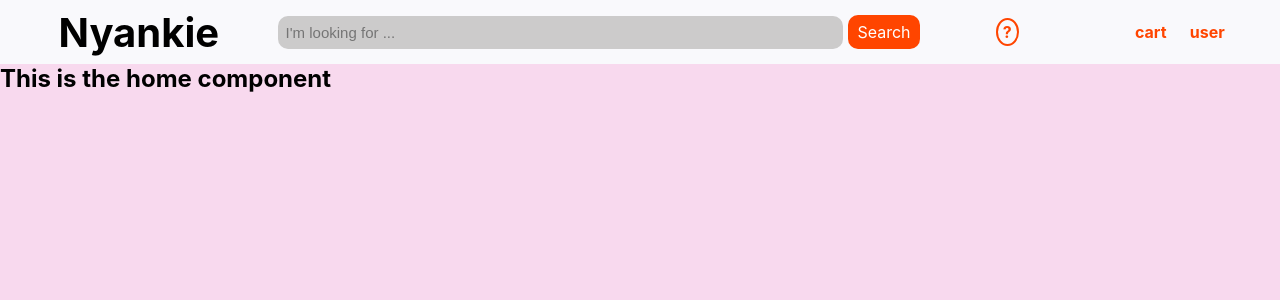
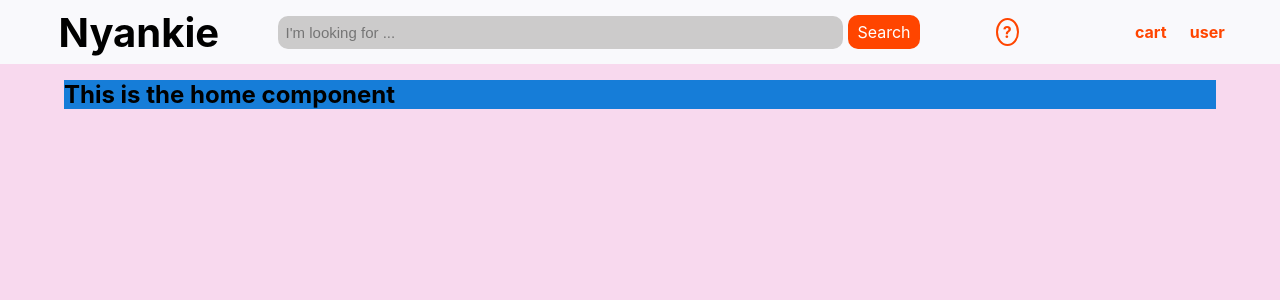
Before and after one commit to Williamdreams89/The-Nyankie-Store-With-React, a React (Create React App) app: page / in a window 1280 px wide. Shown: the top 300 px of the page. Built offline with nearby package versions, Linux system fonts and the light colour scheme.

Commit message:
Centered Home Component in the center

```diff
--- a/src/Home.css
+++ b/src/Home.css
@@ -0,0 +1,8 @@
+
+
+.home__container{
+    width: 90%;
+    height: 100%;
+    background-color: rgb(22, 125, 216);
+    margin: 1rem auto;
+}
--- a/src/Home.js
+++ b/src/Home.js
@@ -4,7 +4,9 @@ import "./Home.css"
 function Home() {
   return (
     <div className='home'>
+        <div className='home__container'>
         <h2>This is the home component</h2>
+        </div>
     </div>
   )
 }
```
